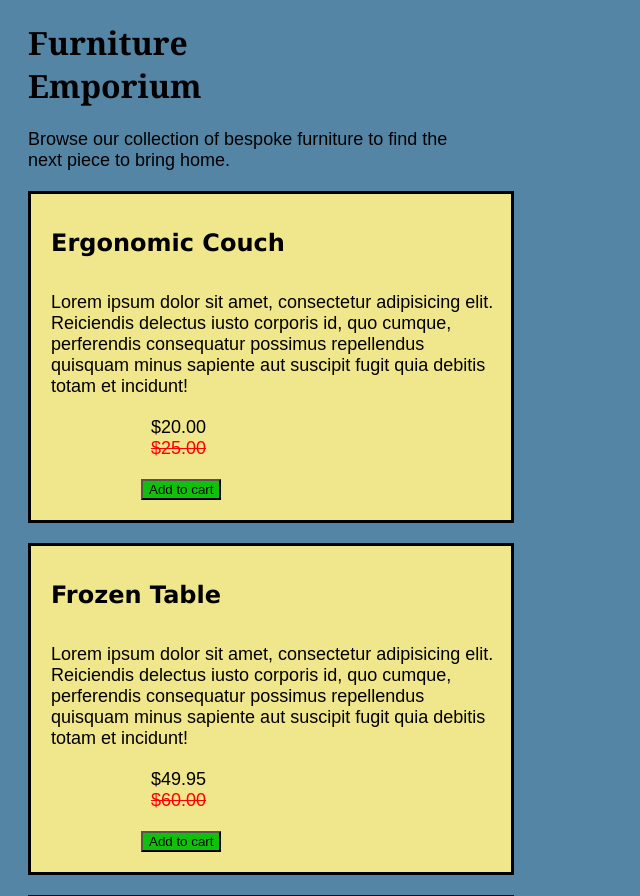
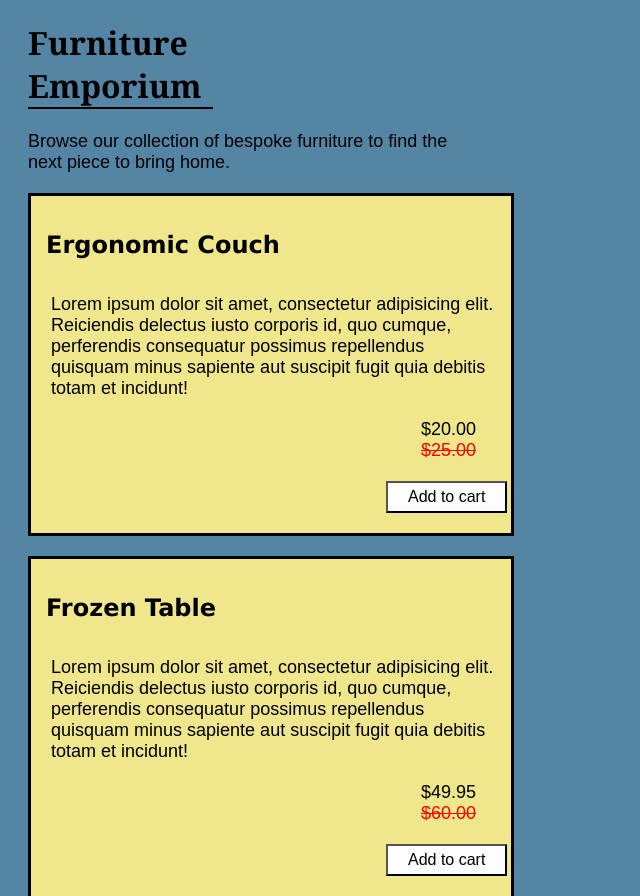
Before and after one commit to chrisalanwright/furniture-emporium, a plain HTML site: page index.html in a window 1280 px wide. Shown: the top 896 px of the page, without its empty margins (0-640 px from the left). Drawn offline with Linux system fonts and the light colour scheme.

Commit message:
added-title-border

```diff
--- a/index.css
+++ b/index.css
@@ -1,5 +1,7 @@
 h2 {
   font-family: Verdana, Geneva, Tahoma, sans-serif;
+  padding: 15px;
+  margin-left: px;
 }
 
 s {
@@ -7,12 +9,10 @@ s {
 }
 
 .title {
+  width: 185px;
+  margin-left: 20px;
   font-family: Georgia, "Times New Roman", Times, serif;
-}
-
-.title {
-  width: 152px;
-  margin-left: 20px;
+  border-bottom: 2px solid black;
 }
 
 body {
@@ -26,20 +26,25 @@ p {
   width: 450px;
 }
 
-h2 {
-  padding: 15px;
-  margin-left: 5px;
+button {
+  margin-left: 355px;
+  background-color: rgb(253, 253, 253);
+  transition-duration: 0.4s;
+  cursor: pointer;
+  padding-left: 20px;
+  padding-right: 20px;
+  padding-bottom: 5px;
+  padding-top: 5px;
+  font-size: medium;
+  color: rgb(0, 0, 0);
 }
 
-button {
-  margin-left: 110px;
-  background-color: rgb(16, 192, 10);
-  transition-duration: 0.4s;
-  cursor: pointer;
+button:hover {
+  background-color: forestgreen;
 }
 
 .price {
-  margin-left: 120px;
+  margin-left: 390px;
   width: 60px;
 }
 
```
